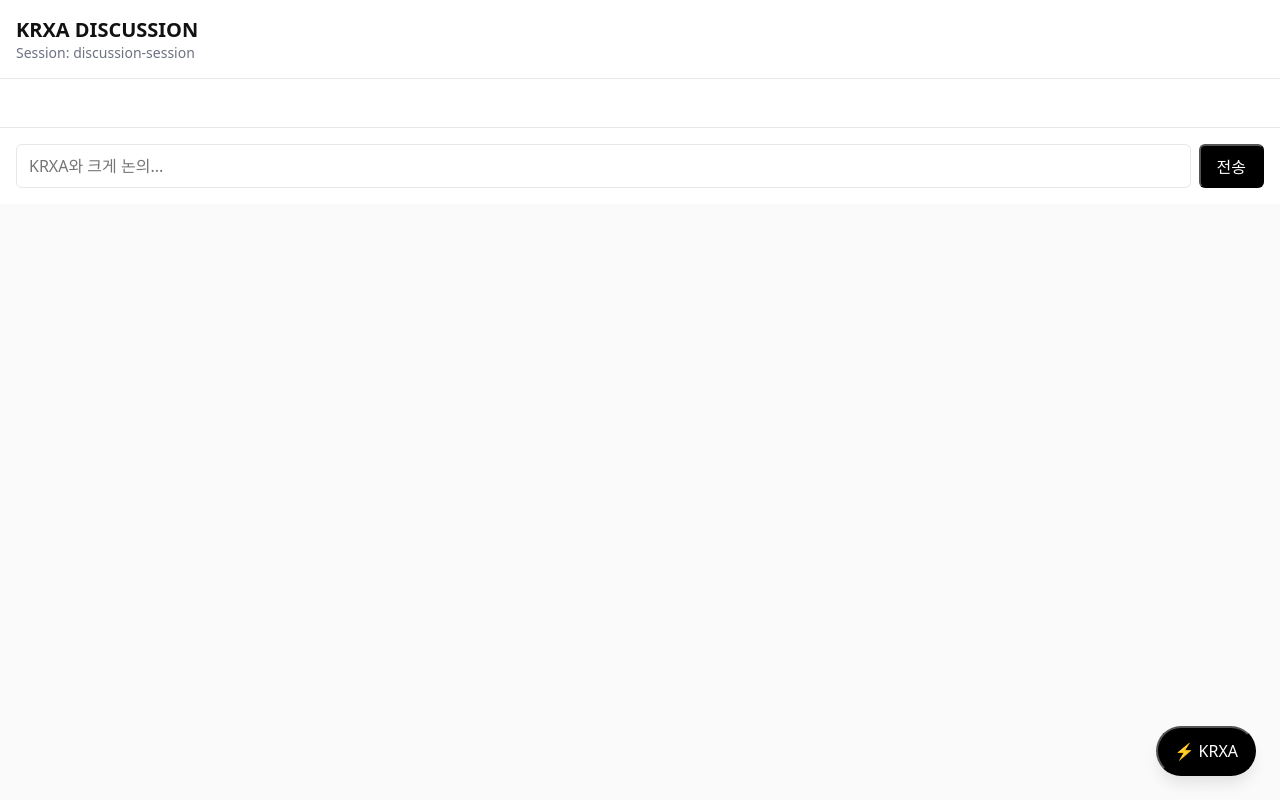
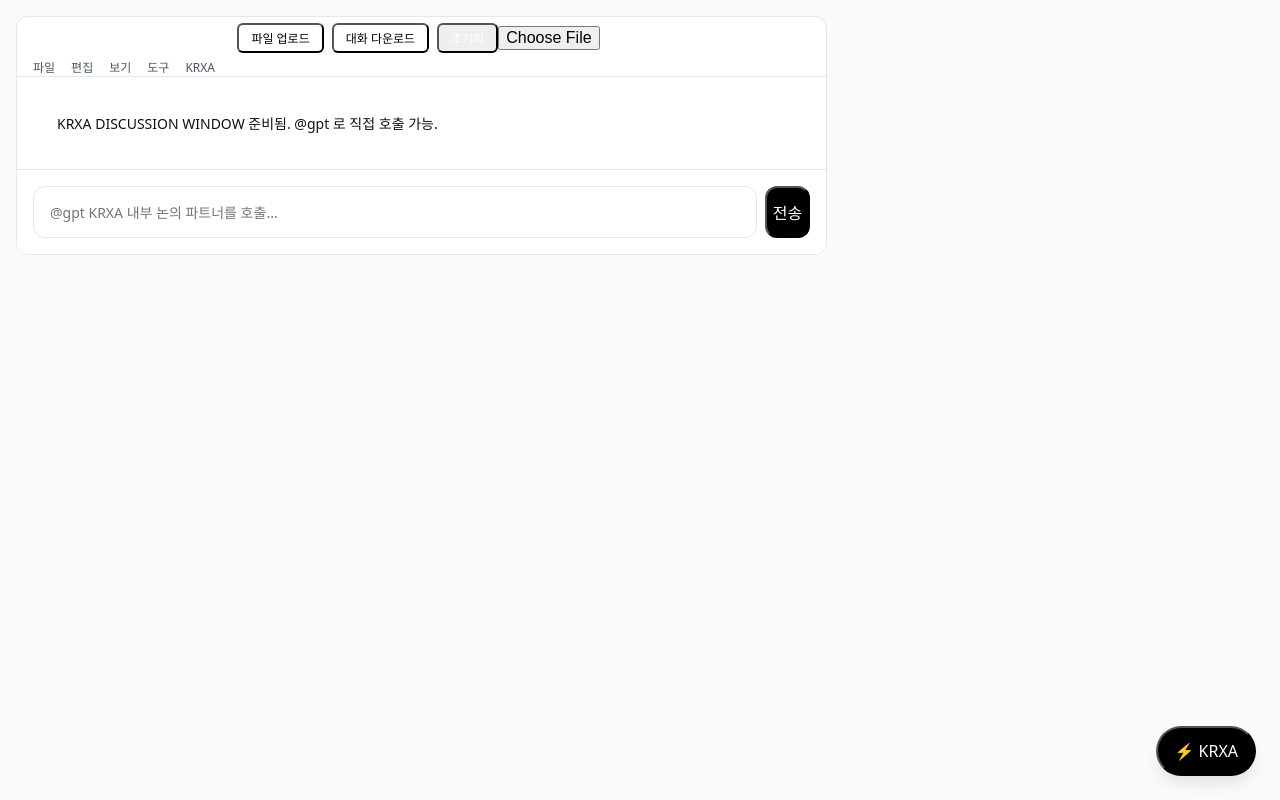
Before and after one commit to infokrxa-lgtm/krxa-mvp, a Next.js app: page /krxa-discussion in a window 1280 px wide. Built offline with nearby package versions, Linux system fonts and the light colour scheme.

Commit message:
restore window ui discussion page

```diff
--- a/app/krxa-discussion/page.tsx
+++ b/app/krxa-discussion/page.tsx
@@ -2,29 +2,28 @@
 
 export const dynamic = "force-dynamic"
 
-import { useEffect, useState } from "react"
+import { useEffect, useRef, useState } from "react"
+
+type Msg = {
+  role: "user" | "assistant" | "system"
+  text: string
+}
 
 export default function KRXADiscussionPage() {
   const [sessionId, setSessionId] = useState("discussion-session")
   const [input, setInput] = useState("")
-  const [messages, setMessages] = useState<any[]>([])
+  const [messages, setMessages] = useState<Msg[]>([
+    { role: "system", text: "KRXA DISCUSSION WINDOW 준비됨. @gpt 로 직접 호출 가능." },
+  ])
   const [loading, setLoading] = useState(false)
+  const fileRef = useRef<HTMLInputElement | null>(null)
 
   useEffect(() => {
     const params = new URLSearchParams(window.location.search)
     setSessionId(params.get("sessionId") ?? "discussion-session")
   }, [])
 
-  async function sendMessage() {
-    if (!input.trim()) return
-
-    const text = input
-    setInput("")
-    setLoading(true)
-
-    setMessages((prev) => [...prev, { role: "user", text }])
-
-    try {
+  async function callGPT(text: string) {
     const res = await fetch("/api/llm", {
       method: "POST",
       headers: { "Content-Type": "application/json" },
@@ -35,83 +34,152 @@ export default function KRXADiscussionPage() {
           {
             role: "system",
             content:
-                "너는 KRXA 내부 논의 파트너다. 사용자의 질문에 직접 답하고, KRXAI를 가르칠 수 있도록 구조적으로 설명한다.",
+              "너는 KRXA 내부 논의 파트너다. KRXA는 최상위 운영 체계이고, KRXAI는 내부 판단/학습 엔진이며, 말대말 UI는 하위 제품/서비스 UI다. 사용자의 질문에 직접 답하고, 필요하면 KRXAI를 가르칠 수 있도록 구조적으로 정리한다.",
           },
-            {
-              role: "user",
-              content: text,
-            },
+          { role: "user", content: text },
         ],
       }),
     })
 
     const data = await res.json()
+    if (!res.ok) throw new Error(data?.message ?? data?.error ?? "LLM 호출 실패")
 
-      if (!res.ok) {
-        throw new Error(
-          data?.message ?? data?.error ?? `LLM_API_ERROR_${res.status}`
-        )
-      }
-
-      const reply =
+    return (
       data?.response ??
       data?.choices?.[0]?.message?.content ??
       data?.message ??
       data?.text ??
       data?.answer ??
       "응답 없음"
+    )
+  }
 
+  async function sendMessage() {
+    if (!input.trim()) return
+
+    const text = input
+    setInput("")
+    setLoading(true)
+    setMessages((prev) => [...prev, { role: "user", text }])
+
+    try {
+      const reply = await callGPT(text)
       setMessages((prev) => [...prev, { role: "assistant", text: reply }])
     } catch (error: any) {
       setMessages((prev) => [
         ...prev,
-        {
-          role: "assistant",
-          text: error?.message ?? "LLM 호출 실패",
-        },
+        { role: "assistant", text: error?.message ?? "호출 실패" },
       ])
     } finally {
       setLoading(false)
     }
   }
 
+  async function handleFileUpload(e: React.ChangeEvent<HTMLInputElement>) {
+    const file = e.target.files?.[0]
+    if (!file) return
+
+    const text = await file.text().catch(() => "")
+    const summary = text
+      ? `파일 업로드됨: ${file.name}\n\n${text.slice(0, 5000)}`
+      : `파일 업로드됨: ${file.name}\n\n텍스트로 읽을 수 없는 파일입니다.`
+
+    setMessages((prev) => [...prev, { role: "user", text: summary }])
+    setInput(`@gpt 업로드한 파일 ${file.name} 내용을 KRXA 관점에서 분석해줘.`)
+  }
+
+  function downloadChat() {
+    const content = messages
+      .map((m) => `[${m.role.toUpperCase()}]\n${m.text}`)
+      .join("\n\n---\n\n")
+
+    const blob = new Blob([content], { type: "text/plain;charset=utf-8" })
+    const url = URL.createObjectURL(blob)
+    const a = document.createElement("a")
+    a.href = url
+    a.download = `krxa-discussion-${sessionId}.txt`
+    a.click()
+    URL.revokeObjectURL(url)
+  }
+
+  function clearChat() {
+    setMessages([{ role: "system", text: "KRXA DISCUSSION WINDOW 초기화됨." }])
+  }
+
   return (
-    <main className="w-full h-screen bg-white flex flex-col">
-      <header className="p-4 border-b">
-        <div className="text-xl font-bold">KRXA DISCUSSION</div>
-        <div className="text-sm text-gray-500">Session: {sessionId}</div>
+    <main className="w-full h-screen bg-[#e9edf3] flex items-center justify-center p-4">
+      <section className="w-full max-w-6xl h-[92vh] bg-white border border-gray-300 shadow-2xl rounded-xl overflow-hidden flex flex-col">
+        <header className="h-11 bg-[#202124] text-white flex items-center justify-between px-4">
+          <div>
+            <div className="font-bold text-sm">KRXA DISCUSSION WINDOW</div>
+            <div className="text-[11px] text-gray-300">Session: {sessionId}</div>
+          </div>
+
+          <div className="flex gap-2 text-xs">
+            <button onClick={() => fileRef.current?.click()} className="px-3 py-1 rounded bg-white text-black">
+              파일 업로드
+            </button>
+            <button onClick={downloadChat} className="px-3 py-1 rounded bg-white text-black">
+              대화 다운로드
+            </button>
+            <button onClick={clearChat} className="px-3 py-1 rounded bg-red-600 text-white">
+              초기화
+            </button>
+          </div>
+
+          <input ref={fileRef} type="file" className="hidden" onChange={handleFileUpload} />
         </header>
 
-      <section className="flex-1 overflow-y-auto p-6 space-y-4">
+        <div className="h-8 bg-[#f5f5f5] border-b px-4 flex items-center gap-4 text-xs text-gray-600">
+          <span>파일</span>
+          <span>편집</span>
+          <span>보기</span>
+          <span>도구</span>
+          <span>KRXA</span>
+        </div>
+
+        <section className="flex-1 overflow-y-auto p-6 space-y-4 bg-white">
           {messages.map((msg, index) => (
             <div
               key={index}
-            className={msg.role === "user" ? "text-right" : "text-left"}
+              className={
+                msg.role === "user"
+                  ? "text-right"
+                  : msg.role === "system"
+                  ? "text-center"
+                  : "text-left"
+              }
             >
-            <div className="inline-block max-w-3xl rounded-xl bg-gray-100 px-4 py-3 whitespace-pre-wrap text-sm">
+              <div
+                className={`inline-block max-w-4xl rounded-xl px-4 py-3 whitespace-pre-wrap text-sm leading-relaxed ${
+                  msg.role === "user"
+                    ? "bg-black text-white"
+                    : msg.role === "system"
+                    ? "bg-yellow-100 text-gray-700"
+                    : "bg-gray-100 text-gray-900"
+                }`}
+              >
                 {msg.text}
               </div>
             </div>
           ))}
-
           {loading && <div className="text-gray-400">LLM 호출 중...</div>}
         </section>
 
-      <footer className="p-4 border-t flex gap-2">
+        <footer className="p-4 border-t bg-white flex gap-2">
           <input
-          className="flex-1 border rounded px-3 py-2"
+            className="flex-1 border rounded-xl px-4 py-3 text-sm"
             value={input}
             onChange={(e) => setInput(e.target.value)}
             onKeyDown={(e) => e.key === "Enter" && sendMessage()}
-          placeholder="KRXA와 크게 논의..."
+            placeholder="@gpt KRXA 내부 논의 파트너를 호출..."
           />
-        <button
-          onClick={sendMessage}
-          className="px-4 py-2 bg-black text-white rounded"
-        >
+
+          <button onClick={sendMessage} className="px-6 py-3 bg-black text-white rounded-xl">
             전송
           </button>
         </footer>
+      </section>
     </main>
   )
 }
```
Lines whose indentation alone changed are shown as unchanged.
